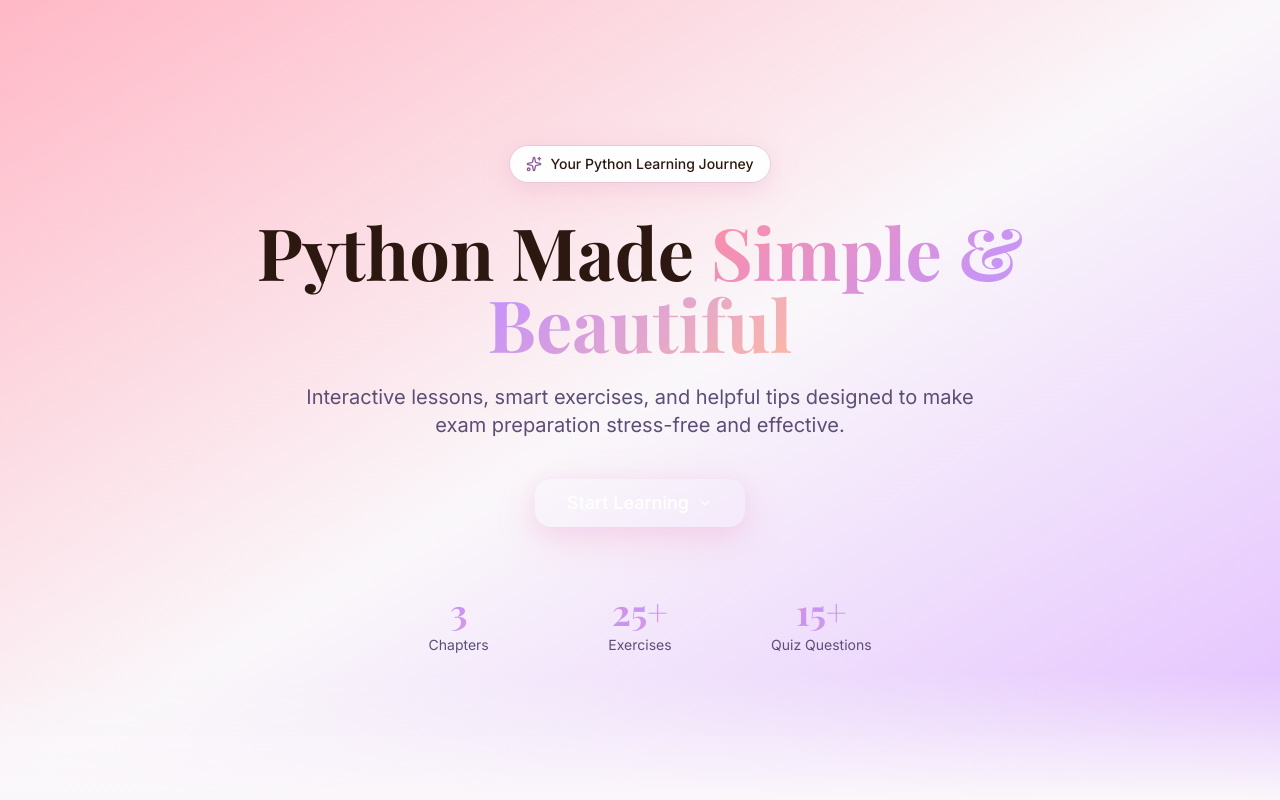
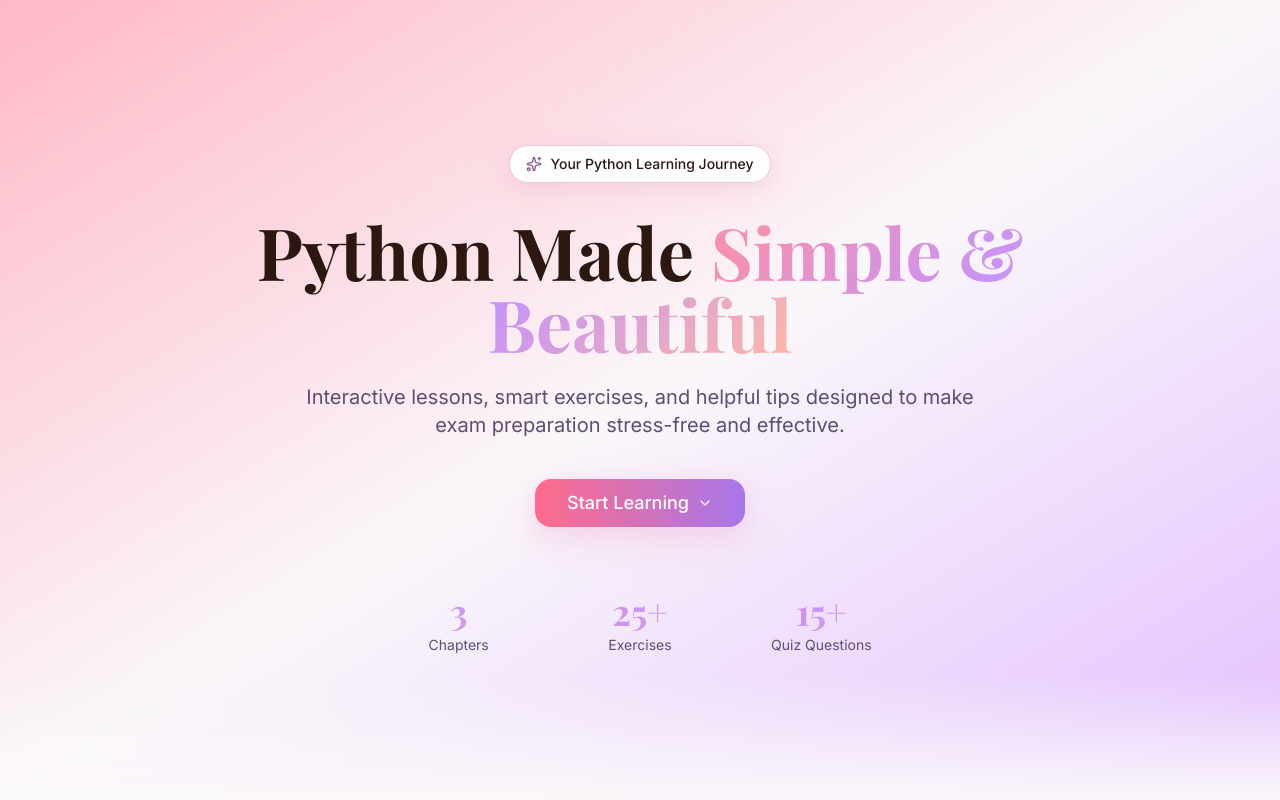
Before and after one commit to GosTsimo/Python-Exam-Preparation, a React (Vite) app: page / in a window 1280 px wide. Shown: the top 800 px of the page. Built offline with nearby package versions, Linux system fonts and the light colour scheme.

Commit message:
Enhance button styles in Hero and Quiz sections for improved visual consistency and user experience

```diff
--- a/src/sections/Hero.tsx
+++ b/src/sections/Hero.tsx
@@ -130,7 +130,7 @@ export default function Hero() {
           <Button
             onClick={scrollToContent}
             size="lg"
-            className="group relative px-8 py-6 text-lg font-medium bg-gradient-to-r from-pink-DEFAULT to-purple-DEFAULT hover:from-pink-dark hover:to-purple-dark text-white rounded-2xl shadow-romantic-lg hover:shadow-romantic-xl transition-all duration-300 hover:-translate-y-1"
+            className="group relative px-8 py-6 text-lg font-medium bg-gradient-to-r from-pink-dark to-purple-dark hover:from-pink-deep hover:to-purple-deep text-white rounded-2xl shadow-romantic-lg hover:shadow-romantic-xl transition-all duration-300 hover:-translate-y-1"
           >
             <span className="relative z-10 flex items-center gap-2">
               Start Learning
--- a/src/sections/Quiz.tsx
+++ b/src/sections/Quiz.tsx
@@ -360,7 +360,7 @@ export default function Quiz() {
                   {showResult && (
                     <Button
                       onClick={nextQuestion}
-                      className="w-full mt-6 bg-gradient-to-r from-pink-DEFAULT to-purple-DEFAULT hover:from-pink-dark hover:to-purple-dark text-white"
+                      className="w-full mt-6 bg-gradient-to-r from-pink-dark to-purple-dark hover:from-pink-deep hover:to-purple-deep text-white shadow-romantic hover:shadow-romantic-lg transition-all duration-300"
                     >
                       {currentQuestion < questions.length - 1
                         ? 'Next Question'
```
